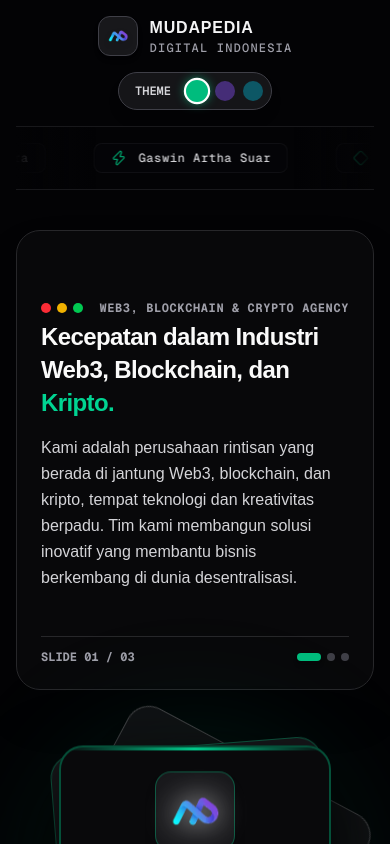
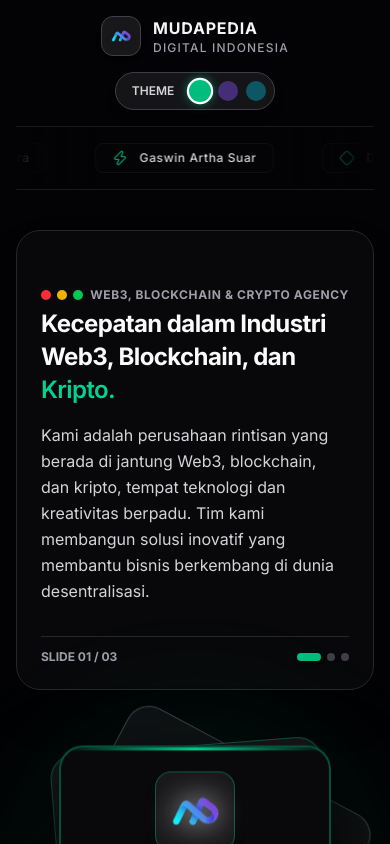
Before and after one commit to Prabu822/mudapedia-web, a Next.js app: page / in a window 390 px wide. Shown: the top 844 px of the page. Built offline with nearby package versions, Linux system fonts and the light colour scheme.

Commit message:
perbaiki tampilan mobile

```diff
--- a/src/app/layout.tsx
+++ b/src/app/layout.tsx
@@ -1,29 +1,26 @@
 import type { Metadata } from "next";
-import { Geist, Geist_Mono } from "next/font/google";
+import { Inter } from "next/font/google";
 import "./globals.css";
 
-const geistSans = Geist({
-  variable: "--font-geist-sans",
-  subsets: ["latin"],
-});
-
-const geistMono = Geist_Mono({
-  variable: "--font-geist-mono",
-  subsets: ["latin"],
-});
+const inter = Inter({ subsets: ["latin"] });
 
 export const metadata: Metadata = {
-  title: "Create Next App",
-  description: "Generated by create next app",
+  title: "Mudapedia Digital Indonesia",
+  description: "Web3, Blockchain & Crypto Agency",
 };
 
-export default function RootLayout({ children }: LayoutProps<"/">) {
+export default function RootLayout({
+  children,
+}: Readonly<{
+  children: React.ReactNode;
+}>) {
   return (
-    <html
-      lang="en"
-      className={`${geistSans.variable} ${geistMono.variable} h-full antialiased`}
-    >
-      <body className="min-h-full flex flex-col">{children}</body>
+    <html lang="id" className="scroll-smooth">
+      <body className={`${inter.className} bg-[#030305] text-white antialiased selection:bg-emerald-500 selection:text-zinc-950`}>
+        <div className="w-full min-h-screen overflow-x-hidden relative" style={{ WebkitOverflowScrolling: "touch" }}>
+          {children}
+        </div>
+      </body>
     </html>
   );
 }
--- a/src/app/page.tsx
+++ b/src/app/page.tsx
@@ -18,13 +18,12 @@
   useEffect(() => {
     setMounted(true);
 
-    // Cek apakah pengguna kembali dari halaman alumni
     const isReturningFromAlumni = sessionStorage.getItem("returnFromAlumni");
 
     if (isReturningFromAlumni === "true") {
-      setShowIntro(false);      // Matikan animasi intro pembuka
-      setCurrentSlide(1);       // Langsung arahkan ke Slide 1 (Meet Our Team / Gambar 2)
-      sessionStorage.removeItem("returnFromAlumni"); // Bersihkan memori sesi
+      setShowIntro(false);
+      setCurrentSlide(1);
+      sessionStorage.removeItem("returnFromAlumni");
     }
   }, []);
 
@@ -54,7 +53,8 @@
   const currentTheme = themes[theme];
 
   return (
-    <main className="min-h-screen bg-[#030305] text-white p-4 sm:p-6 md:p-8 relative overflow-x-hidden antialiased">
+    // Menggunakan min-h-screen dan overflow-x-hidden yang aman untuk sentuhan mobile iOS
+    <main className="w-full min-h-screen bg-[#030305] text-white p-4 sm:p-6 md:p-8 relative overflow-x-hidden">
       <AnimatePresence>
         {showIntro && <HeroIntro onComplete={() => setShowIntro(false)} />}
       </AnimatePresence>
```
